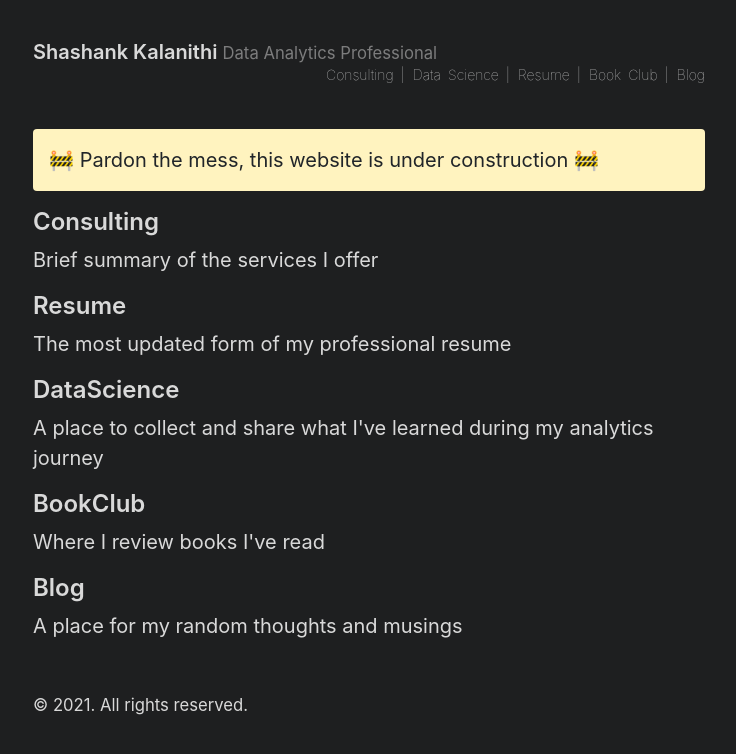
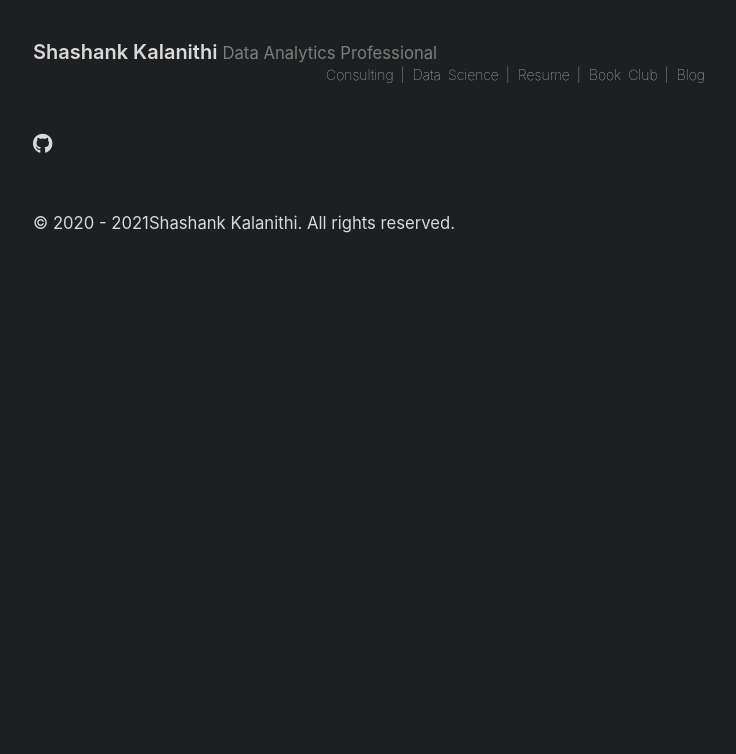
Before and after one commit to kshashank03/kshashank03.github.io, a Jekyll site: the page built from index.html, in a window 1280 px wide. Shown: the top 754 px of the page, without its empty margins (271-1007 px from the left). Built offline with Jekyll 4.4.1, drawn with Linux system fonts in a browser that asks for light colours; nearby versions of some CDN libraries; the list of posts is cut into pages by our own code.

Commit message:
couple of changes

```diff
--- a/_includes/head.html
+++ b/_includes/head.html
@@ -1,6 +1,8 @@
 <head>
   <meta charset="UTF-8">
   <meta name="viewport" content="width=device-width, initial-scale=1.0">
+
+  <script src="https://kit.fontawesome.com/873395cb1d.js" crossorigin="anonymous"></script> <!-- Added to add icons to the website -->
 
   <title>
     {% if page.title == "Home" %}
--- a/_layouts/default.html
+++ b/_layouts/default.html
@@ -23,10 +23,10 @@
 
       <footer class="footer">
         <small>
-          &copy;
+          &copy; 2020 -
           <time datetime="{{ site.time | date_to_xmlschema }}"
             >{{ site.time | date: '%Y' }}</time
-          >. All rights reserved.
+          >Shashank Kalanithi. All rights reserved.
         </small>
       </footer>
     </div>
--- a/index.html
+++ b/index.html
@@ -4,7 +4,7 @@ title: Home
 ---
 
 <div>
-  <p class="message">
+  <!-- <p class="message">
     🚧 Pardon the mess, this website is under construction 🚧
   </p>
   <h2>Consulting</h2>
@@ -16,8 +16,8 @@ title: Home
   <h2>BookClub</h2>
   <p>Where I review books I've read</p>
   <h2>Blog</h2>
-  <p>A place for my random thoughts and musings</p>
-
+  <p>A place for my random thoughts and musings</p> -->
+  <i class="fab fa-github"></i>
 
 </div>
 
```
